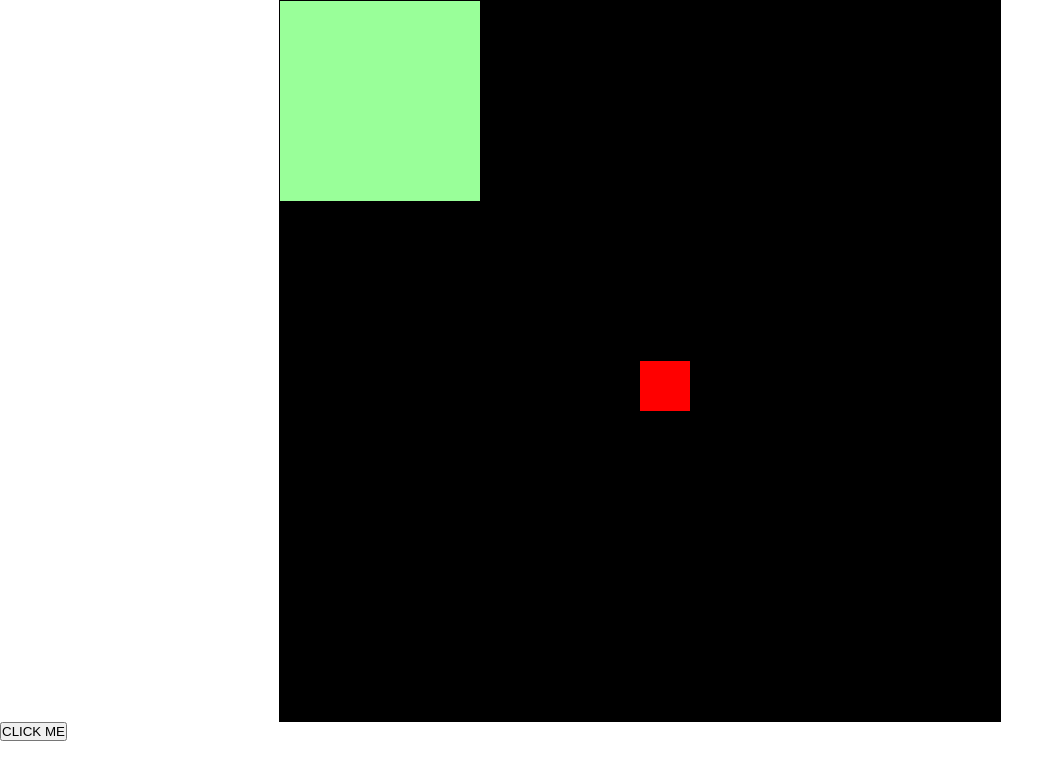
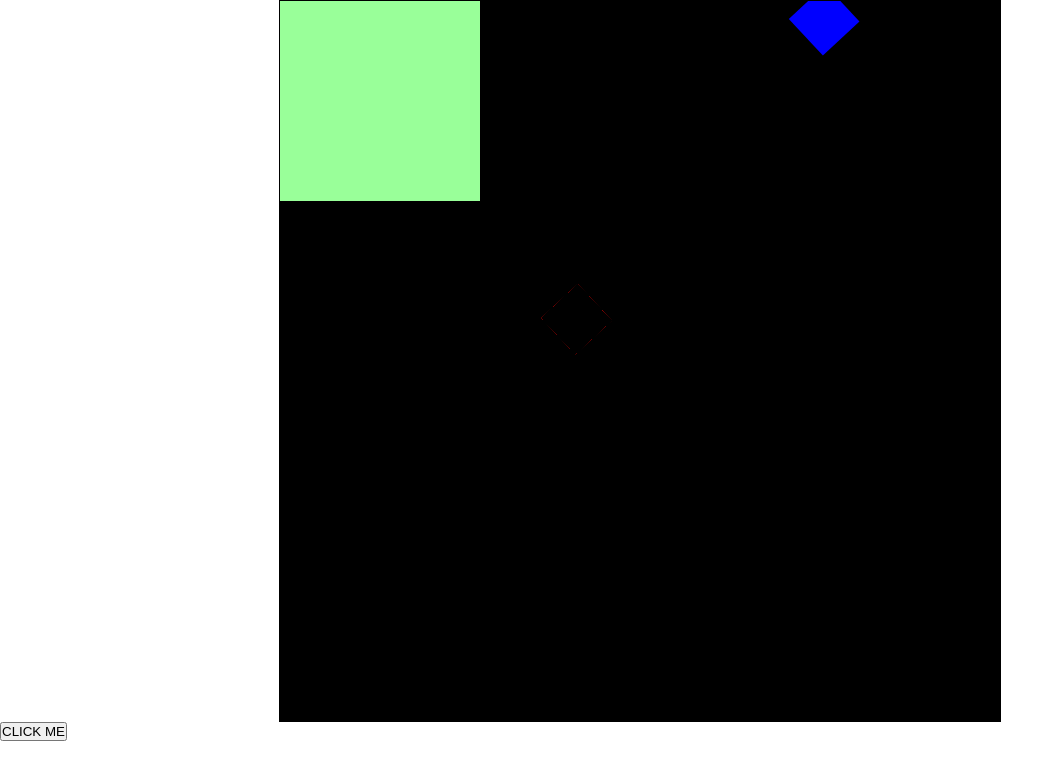
Before and after one commit to d-sektionen/julkalenderbidrag-webbgruppen-2020, a plain HTML site: page index.html in a window 1280 px wide. Shown: the whole page, without its empty margins (0-1064 px from the left). Drawn offline with Linux system fonts and the light colour scheme.

Commit message:
Enemy init

```diff
--- /dev/null
+++ b/enemy.js
@@ -0,0 +1,80 @@
+export function Enemy(ctx, width, height) {
+
+    console.log("Im constructred")
+
+    this.x;//∂
+    this.y;
+    this.radius = 50;
+    // delta x and y, the x and y pixels that the enemy should move
+    this.dx;
+    this.dy;
+
+
+
+    this.pickLocation = () => {
+        var rnd = Math.floor(Math.random() * 4);
+        switch (rnd) {
+            case 0:
+                this.x = 0;
+                this.y = Math.random() * height;
+                break;
+            case 1:
+                this.x = width;
+                this.y = Math.random() * height;
+                break;
+            case 2:
+                this.x = Math.random() * width;
+                this.y = 0;
+                break;
+            case 3:
+                this.x = Math.random() * width;
+                this.y = height;
+                break;
+        }
+        this.x = Math.floor(this.x) - this.radius / 2;
+        this.y = Math.floor(this.y) - this.radius / 2;
+        // console.log("Spawned enemy at", this.x, this.y);
+    }
+
+
+
+    this.update = () =>
+    {
+        console.log("UPDATIN'");
+
+        ctx.fillStyle = "red";
+        ctx.fillRect(this.x, this.y, 50, 50);
+    }
+
+    this.remove = () =>
+    {
+        ctx.clearRect(this.x, this.y, 50, 50);
+    }
+
+
+    this.pickLocation();
+
+
+
+    this.move = () =>
+    {
+        this.remove();
+
+        this.x += 10;
+        this.y += 10;
+
+        ctx.fillStyle = "red";
+        ctx.fillRect(this.x, this.y, 50, 50);
+    }
+
+
+
+
+
+
+}
+
+// https://www.youtube.com/watch?v=21eSpMtJwrc&feature=youtu.be
+
+
+// https://i.imgur.com/KVIaLvG.png
--- a/index.html
+++ b/index.html
@@ -21,7 +21,8 @@
 <button id="button" style="display: block">CLICK ME</button>
 
 
-<script src="script.js"></script>
+<!-- <script src="enemy.js"></script> -->
+<script src="script.js" type="module"></script>
 
 </body>
 </html>
--- a/script.js
+++ b/script.js
@@ -1,3 +1,4 @@
+
 const width = window.innerWidth;
 const height = window.innerHeight;
 
@@ -10,11 +11,29 @@ const centerX = height / 2;
 const scale = 0.9;
 const isMobile = detectMob();
 
-
-
 let previousTime = Date.now();
 
+import { Enemy } from './enemy.js';
+
+const setNiceSize = () => {
+console.log(isMobile);
+  if (!isMobile) {
+    console.log(smallest * scale);
+    canvas.width = smallest * scale;
+    canvas.height = smallest * scale;
+  } else {
+    canvas.width = width;
+    canvas.height = height;
+  }
+};
+
+setNiceSize();
+
 // document.getElementById("button").addEventListener("click", alertMe);
+
+canvas.addEventListener("mousedown", e => {
+  console.log(e);
+});
 
 function detectMob() {
     const toMatch = [
@@ -32,46 +51,43 @@ function detectMob() {
     });
 }
 
-const setNiceSize = () => {
-console.log(isMobile);
-  if (!isMobile) {
-    console.log(smallest * scale);
-    canvas.width = smallest * scale;
-    canvas.height = smallest * scale;
-  } else {
-    canvas.width = width;
-    canvas.height = height;
-  }
-};
-setNiceSize();
 
-function component(width, height, color, x, y, type) {
-    this.type = type;
-    this.width = width;
-    this.height = height;
-    this.x = x;
-    this.y = y;
-}
+
+
+
 
 
 const startGame = () => {
-    time = Date.now();
+  //time = Date.now();
 
-    draw();
+  draw();
 
-    updateGame(time);
+  updateGame();
+}
 
-}
 
 
 const updateGame = () => {
   //Game logic
 
-  console.log("hello")
+  //draw();
 
-  draw();
+  //timerRef = setTimeout(updateGame, 1000);
 
-  timerRef = setTimeout(updateGame, 1000);
+  var enemy1 = new Enemy(ctx, canvas.width, canvas.height);
+
+
+
+
+  window.setInterval(() => {
+    enemy1.remove();
+    enemy1.pickLocation();
+
+    enemy1.update();
+
+
+  }, 500);
+
 }
 
 
@@ -82,16 +98,27 @@ const draw = () => {
     ctx.fillStyle = "#99FF99";
     ctx.fillRect(0,0,200,200);
 
-    ctx.fillStyle = "red";
+    ctx.fillStyle = "blue";
+    ctx.rotate(getAngle(canvas.width/2,canvas.height/2,100,100))
     ctx.fillRect(x/2, y/2, 50, 50);
-
-
-
+    ctx.rotate(0)
 }
 
 
 //document.addEventListener("load", startGame)
 startGame();
+
+function getAngle (xBase, yBase, xTarget, yTarget){
+  const x = xTarget-xBase;
+  const y = yTarget-yBase;
+  console.log(x,y);
+  const angle = Math.atan2(x/y);
+  // return angle / Math.PI;
+  return Math.atan2(x, y) / Math.PI;
+}
+
+// console.log('this is an angle: ' + getAngle(canvas.width/2, canvas.height/2, 200, 100));
+
 
 
 
```
Also changed, not shown: canvas.js (added), player.js (added), 1 other file.
